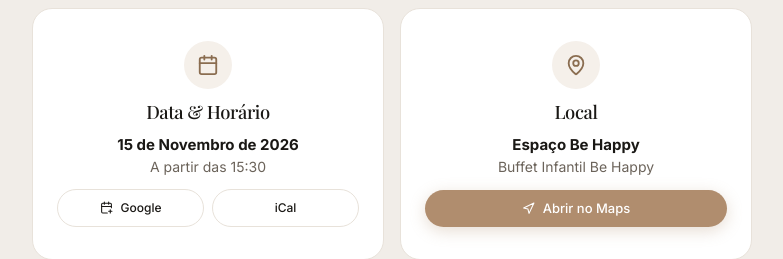
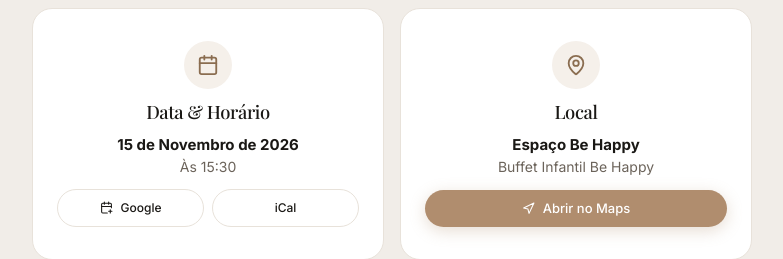
Before and after one commit to ruanhoracio/niverzoe, a React (Vite) app: page / in a window 1280 px wide. Shown: the part 1300-1559 px from the top of the page, without its empty margins (248-1031 px from the left). Built offline with nearby package versions, Linux system fonts and the light colour scheme; no server answers; the database is empty; the HTML template or start-up script is replaced by a standard one; a web font is replaced by a local one.

Commit message:
Trocar 'A partir das' por 'Às' em detalhes do evento

```diff
--- a/src/components/EventDetails.jsx
+++ b/src/components/EventDetails.jsx
@@ -42,7 +42,7 @@ export default function EventDetails({ event }) {
             <h3>Data & Horário</h3>
             <p>
               <strong style={{ color: 'var(--text)', fontSize: 15 }}>{event.date}</strong><br />
-              A partir das {event.time}
+              Às {event.time}
             </p>
             <div style={{ display: 'flex', gap: 8, width: '100%', marginTop: 'auto' }}>
               <a href={gcalUrl()} target="_blank" rel="noopener" className="btn btn-outline btn-sm" style={{ flex: 1, fontSize: 12 }}>
```
